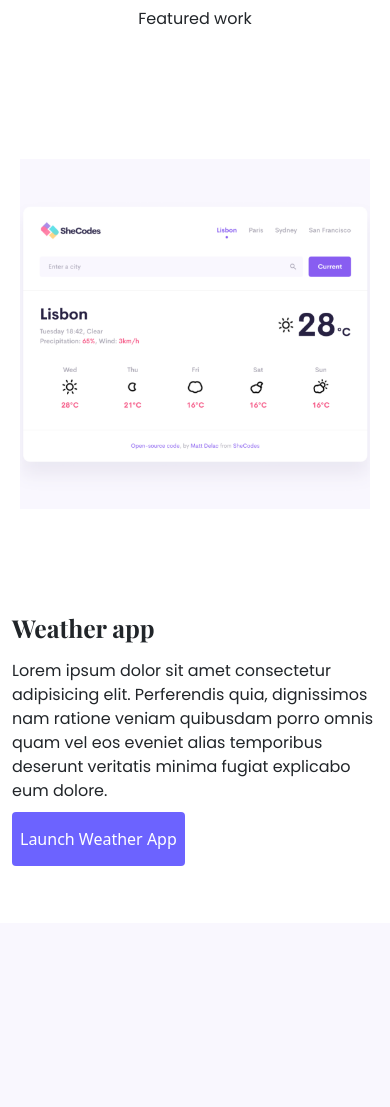
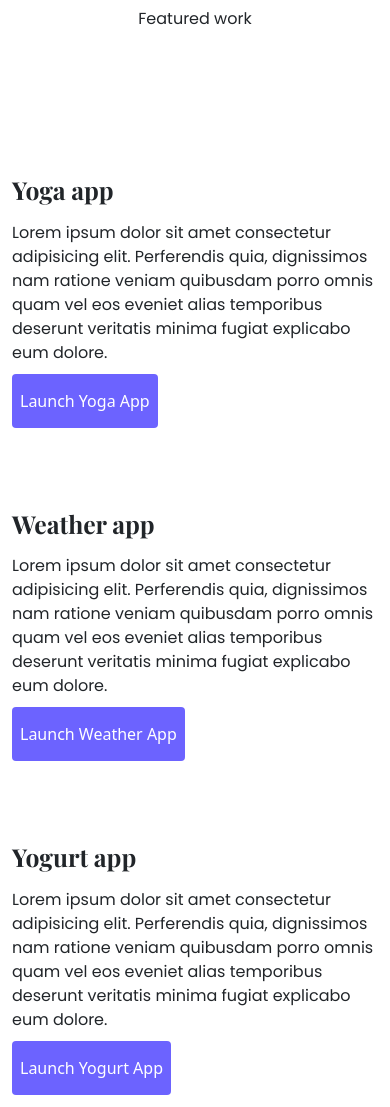
Before and after one commit to nellonsy/portfolio, a plain HTML site: page index.html in a window 390 px wide. Shown: the part 960-2067 px from the top of the page. Before the commit the page ends 1931 px from the top, so only its background shows below. Drawn offline with nearby package versions, Linux system fonts and the light colour scheme.

Commit message:
added details and more mobile user friendly

```diff
--- a/index.html
+++ b/index.html
@@ -72,11 +72,25 @@
 
 
             <div class="container mt-5 pt-5 mb-5 pb-5">
+              <div class="row">
+                <div class="col d-none d-lg-block">
+                  <img src="yoga.png" class="img-fluid p-2 rounded" />
+                </div>
+                <div class="col pt-5">
+                  <h2 class="mb-3 index-cards">Yoga app</h2>
+                  <p class="index-cards mb-4">
+                    Lorem ipsum dolor sit amet consectetur adipisicing elit. Perferendis
+                    quia, dignissimos nam ratione veniam quibusdam porro omnis quam vel
+                    eos eveniet alias temporibus deserunt veritatis minima fugiat
+                    explicabo eum dolore.
+                  </p>
+                  <div class="mt-4 mb-4">
+                    <a href="#" class="primary-link">Launch Yoga App</a>
+                  </div>
+                </div>
+              </div>
               <div class="row mt-4">
-                <div class="col-md-6">
-                  <img src="weather.png" class="img-fluid p-2 rounded" />
-                </div>
-                <div class="col-md-6 mt-5 pt-5">
+                <div class="col pt-5">
                   <h2 class="mb-3 index-cards">Weather app</h2>
                   <p class="index-cards">
                     Lorem ipsum dolor sit amet consectetur adipisicing elit. Perferendis
@@ -88,10 +102,28 @@
                     <a href="#" class="primary-link">Launch Weather App</a>
                   </div>
                 </div>
-
+                <div class="col d-none d-lg-block">
+                  <img src="weather.png" class="img-fluid p-2 rounded" />
+                </div>
+              </div>
+              <div class="row mt-4">
+                <div class="col d-none d-lg-block">
+                  <img src="yogurt.png" class="img-fluid p-2 rounded" />
+                </div>
+                <div class="col pt-5">
+                  <h2 class="mb-3 index-cards">Yogurt app</h2>
+                  <p class="index-cards">
+                    Lorem ipsum dolor sit amet consectetur adipisicing elit. Perferendis
+                    quia, dignissimos nam ratione veniam quibusdam porro omnis quam vel
+                    eos eveniet alias temporibus deserunt veritatis minima fugiat
+                    explicabo eum dolore.
+                  </p>
+                  <div class="mt-4 mb-4">
+                    <a href="#" class="primary-link">Launch Yogurt App</a>
+                  </div>
+                </div>
               </div>
             </div>
-          </div>
 
 
     </div>
```
Also changed, not shown: work.html (+3 -3 lines).
